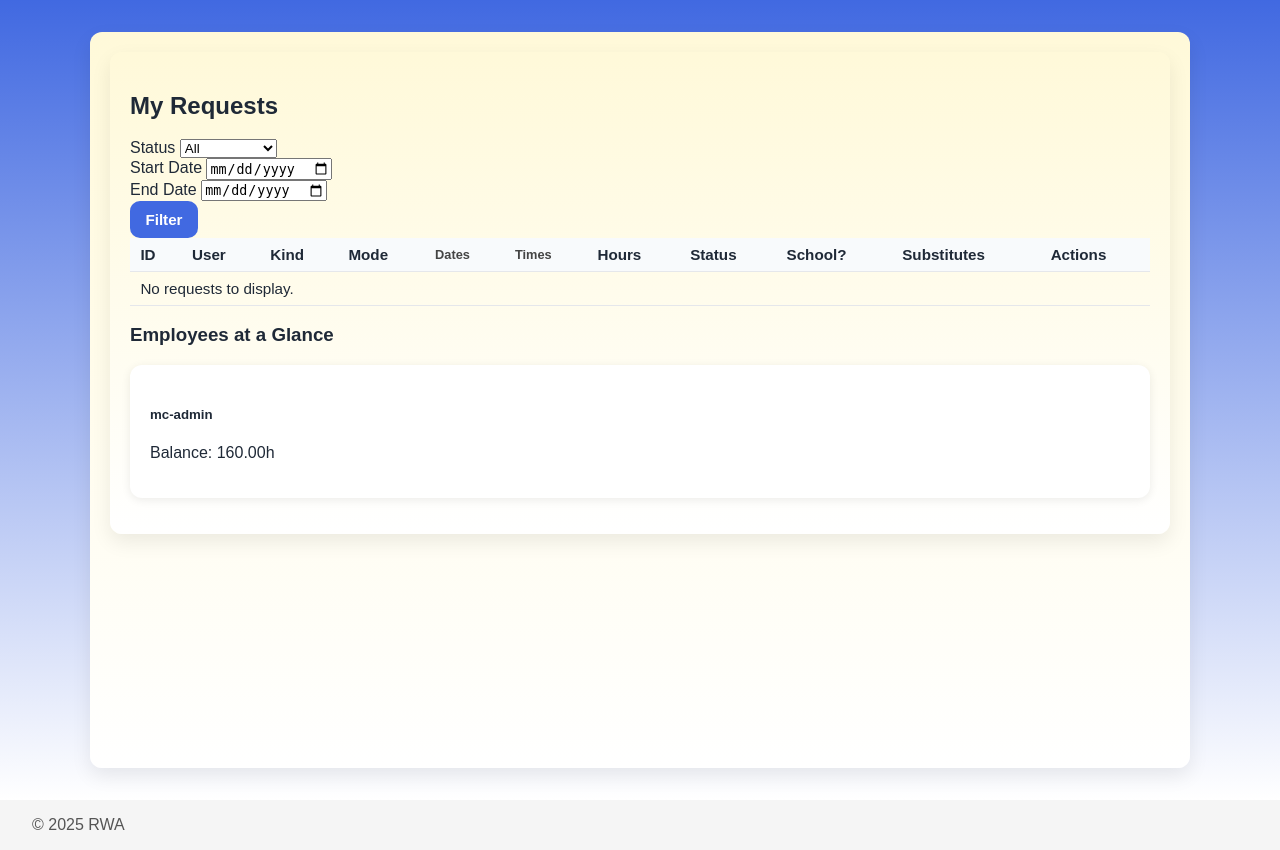
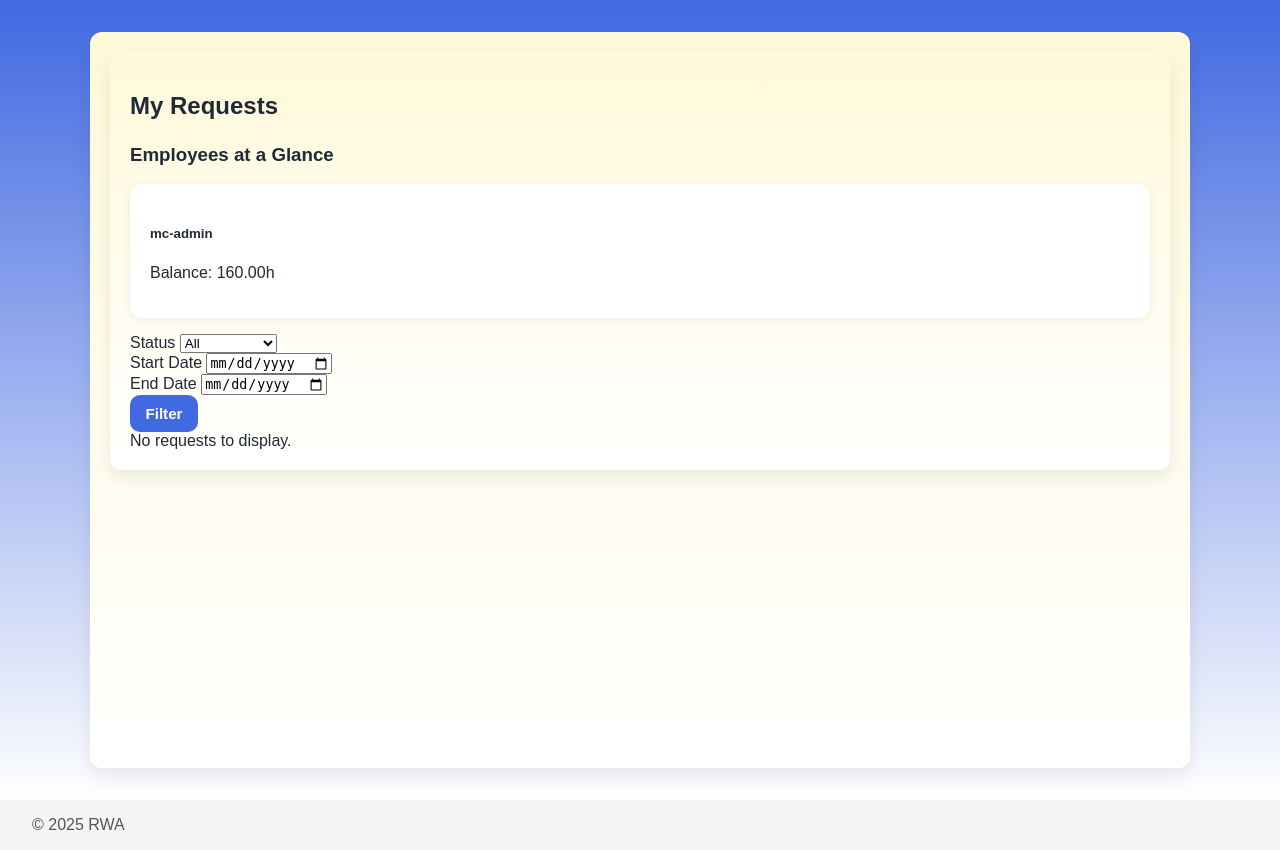
Before and after one commit to mcahoon-coder/RWA-Leave-System-Render-Clean, a Flask app: page /requests in a window 1280 px wide. Shown: the part 49-899 px from the top of the page. Run offline with Flask 3, Linux system fonts and the light colour scheme; a user stored in the database is signed in; some libraries are stand-ins or nearby versions.

Commit message:
Update requests.html

```diff
--- a/templates/requests.html
+++ b/templates/requests.html
@@ -2,6 +2,31 @@
 {% block content %}
 <div class="container mt-4">
     <h2>My Requests</h2>
+
+    <!-- Staff overview for admins -->
+    {% if is_admin and staff_overview %}
+        <h3 class="mt-3">Employees at a Glance</h3>
+        <div class="row">
+            {% for u in staff_overview %}
+            <div class="col-md-3 mb-3">
+                <div class="card {% if u.has_pending %}border-warning{% endif %}">
+                    <div class="card-body">
+                        <h5 class="card-title">{{ u.username }}</h5>
+                        <p class="card-text">
+                            Balance:
+                            <span class="{% if u.hours_balance >= 0 %}text-success{% else %}text-danger{% endif %}">
+                                {{ "%.2f"|format(u.hours_balance) }}h
+                            </span>
+                        </p>
+                        {% if u.has_pending %}
+                            <span class="badge bg-warning text-dark">Pending</span>
+                        {% endif %}
+                    </div>
+                </div>
+            </div>
+            {% endfor %}
+        </div>
+    {% endif %}
 
     <!-- Filters -->
     <form method="get" class="row g-3 mb-3">
@@ -28,7 +53,15 @@
         </div>
     </form>
 
-    <!-- Requests Table -->
+    <!-- Grouped Requests -->
+    {% set current_date = None %}
+    {% for r in reqs %}
+        {% set day = r.created_at.date() if r.created_at else None %}
+        {% if day != current_date %}
+            {% if not loop.first %}
+                </tbody></table>
+            {% endif %}
+            <h4 class="mt-4">{{ day }}</h4>
             <div class="table-responsive">
             <table class="table table-striped align-middle">
                 <thead>
@@ -38,7 +71,7 @@
                         <th>Kind</th>
                         <th>Mode</th>
                         <th class="date-col">Dates</th>
-                    <th class="date-col">Times</th>
+                        <th>Times</th>
                         <th>Hours</th>
                         <th>Status</th>
                         <th>School?</th>
@@ -47,30 +80,22 @@
                     </tr>
                 </thead>
                 <tbody>
-            {% for r in reqs %}
+            {% set current_date = day %}
+        {% endif %}
+
         <tr>
             <td>{{ r.id }}</td>
             <td>{{ r.user.username }}</td>
             <td>{{ r.kind }}</td>
             <td>{{ r.mode }}</td>
             <td class="date-col">{{ r.start_date }} → {{ r.end_date }}</td>
-                    <td class="date-col">
+            <td>
                 {% if r.start_time %}{{ r.start_time|h12 }}{% else %}-{% endif %}
                 →
                 {% if r.end_time %}{{ r.end_time|h12 }}{% else %}-{% endif %}
             </td>
             <td>{{ "%.2f"|format(r.hours) }}</td>
-                    <td>
-                        {% if r.status == "Approved" %}
-                            <span class="badge badge-green">Approved</span>
-                        {% elif r.status == "Pending" %}
-                            <span class="badge badge-blue">Pending</span>
-                        {% elif r.status in ["Disapproved", "Cancelled"] %}
-                            <span class="badge badge-red">{{ r.status }}</span>
-                        {% else %}
-                            {{ r.status }}
-                        {% endif %}
-                    </td>
+            <td>{{ r.status }}</td>
             <td>{{ "Yes" if r.is_school_related else "No" }}</td>
             <td>
                 {% if r.subs %}
@@ -103,28 +128,7 @@
     {% else %}
         <tr><td colspan="11" class="text-center">No requests to display.</td></tr>
     {% endfor %}
-            </tbody>
-        </table>
-    </div>
-
-    <!-- Staff overview for admins -->
-    {% if is_admin and staff_overview %}
-        <h3 class="mt-4">Employees at a Glance</h3>
-        <div class="row">
-            {% for u in staff_overview %}
-            <div class="col-md-3 mb-3">
-                <div class="card {% if u.has_pending %}border-warning{% endif %}">
-                    <div class="card-body">
-                        <h5 class="card-title">{{ u.username }}</h5>
-                        <p class="card-text">Balance: {{ "%.2f"|format(u.hours_balance) }}h</p>
-                        {% if u.has_pending %}
-                            <span class="badge bg-warning text-dark">Pending</span>
-                        {% endif %}
+    </tbody></table>
 </div>
 </div>
-            </div>
-            {% endfor %}
-        </div>
-    {% endif %}
-</div>
 {% endblock %}
```
Lines whose indentation alone changed are shown as unchanged.
